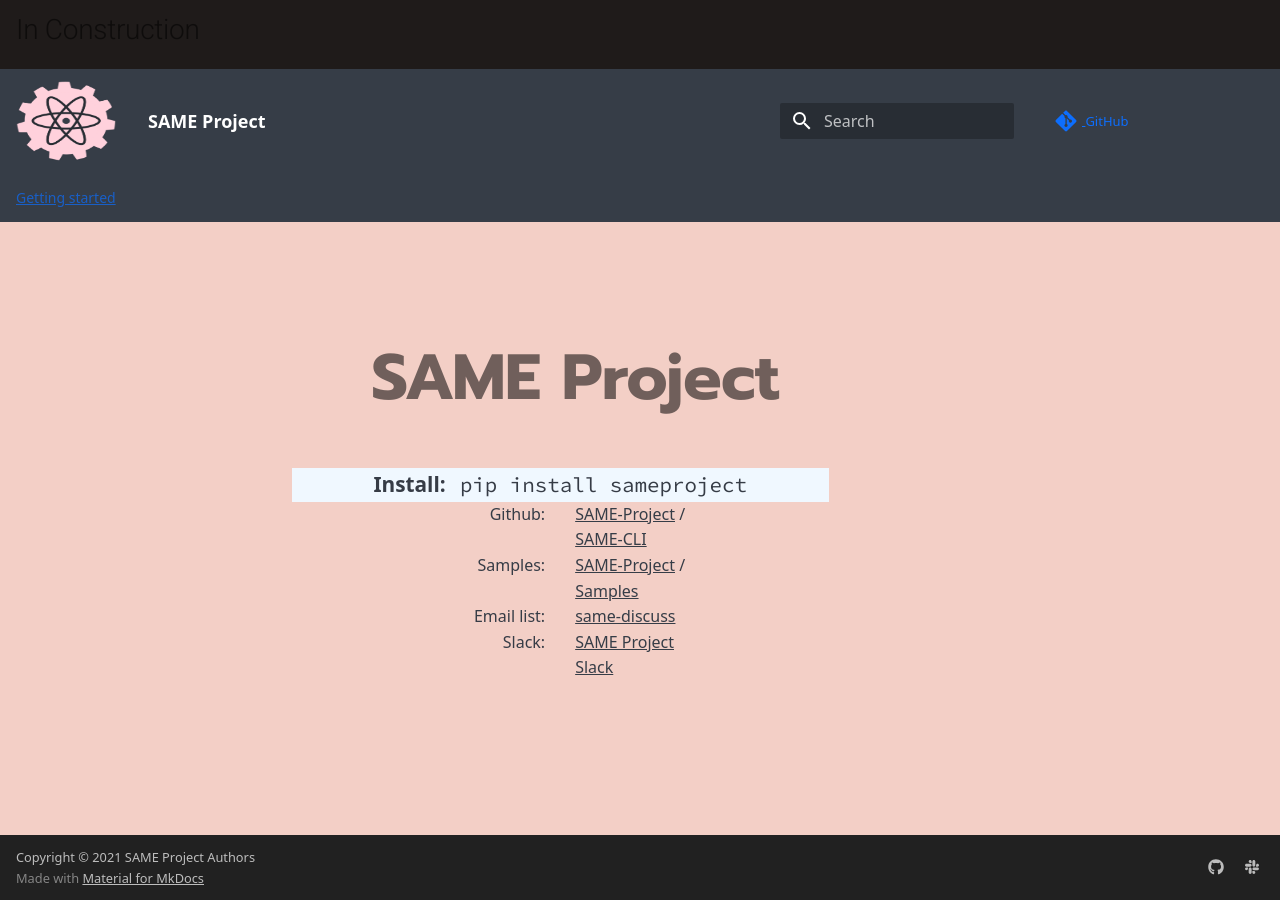
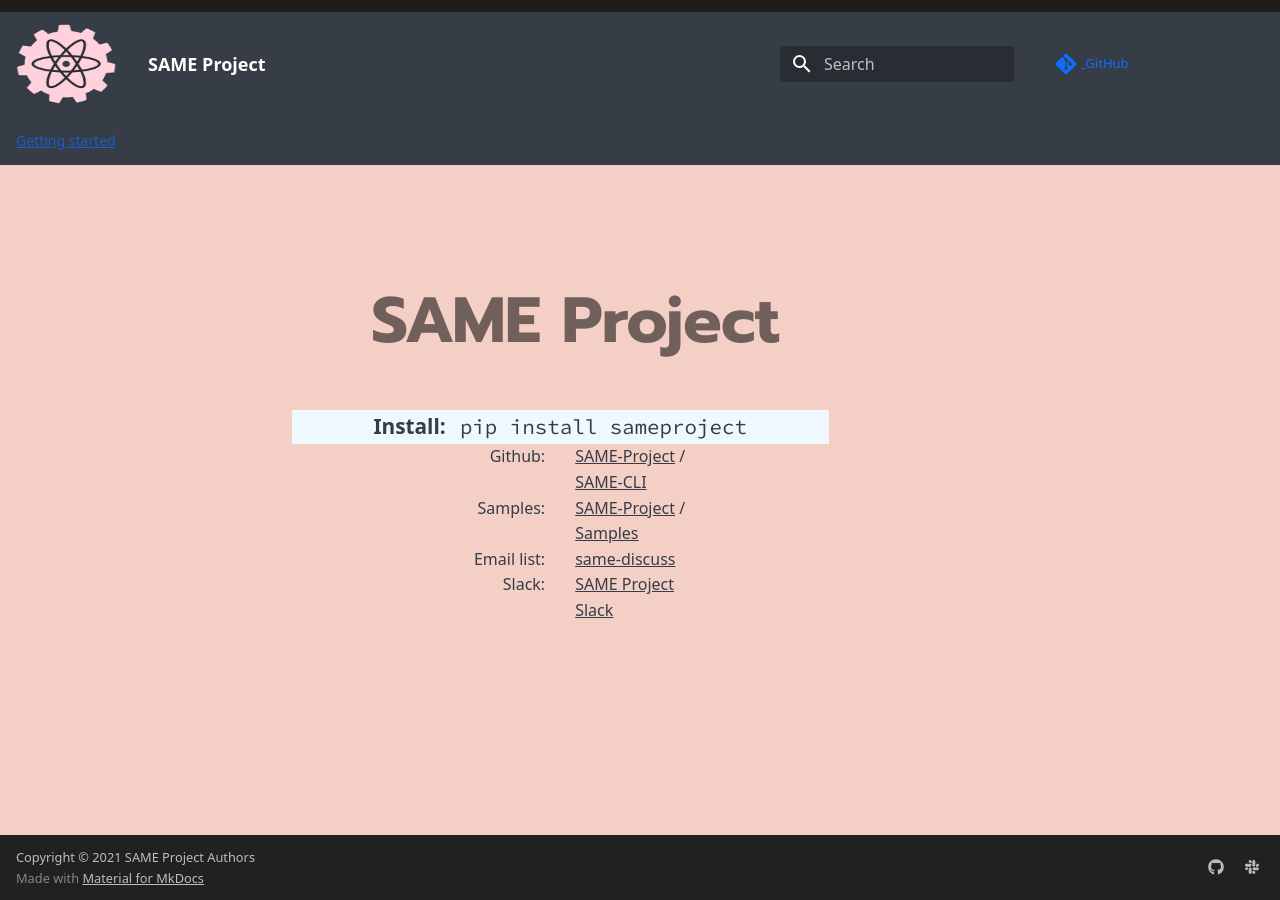
Before and after one commit to js-ts/same-mkdocs, an MkDocs documentation site: the page built from docs/index.md, in a window 1280 px wide. Built offline with MkDocs 1.6.1 and Material for MkDocs 9.7.7, drawn with Linux system fonts in a browser that asks for light colours; comment, search, counter and statistics services are not loaded.

Commit message:
Update main.html

```diff
--- a/overrides/main.html
+++ b/overrides/main.html
@@ -1,4 +1,3 @@
 {% extends "base.html" %}
 {% block announce %}
-<h1>In Construction</h1>
 {% endblock %}
```
